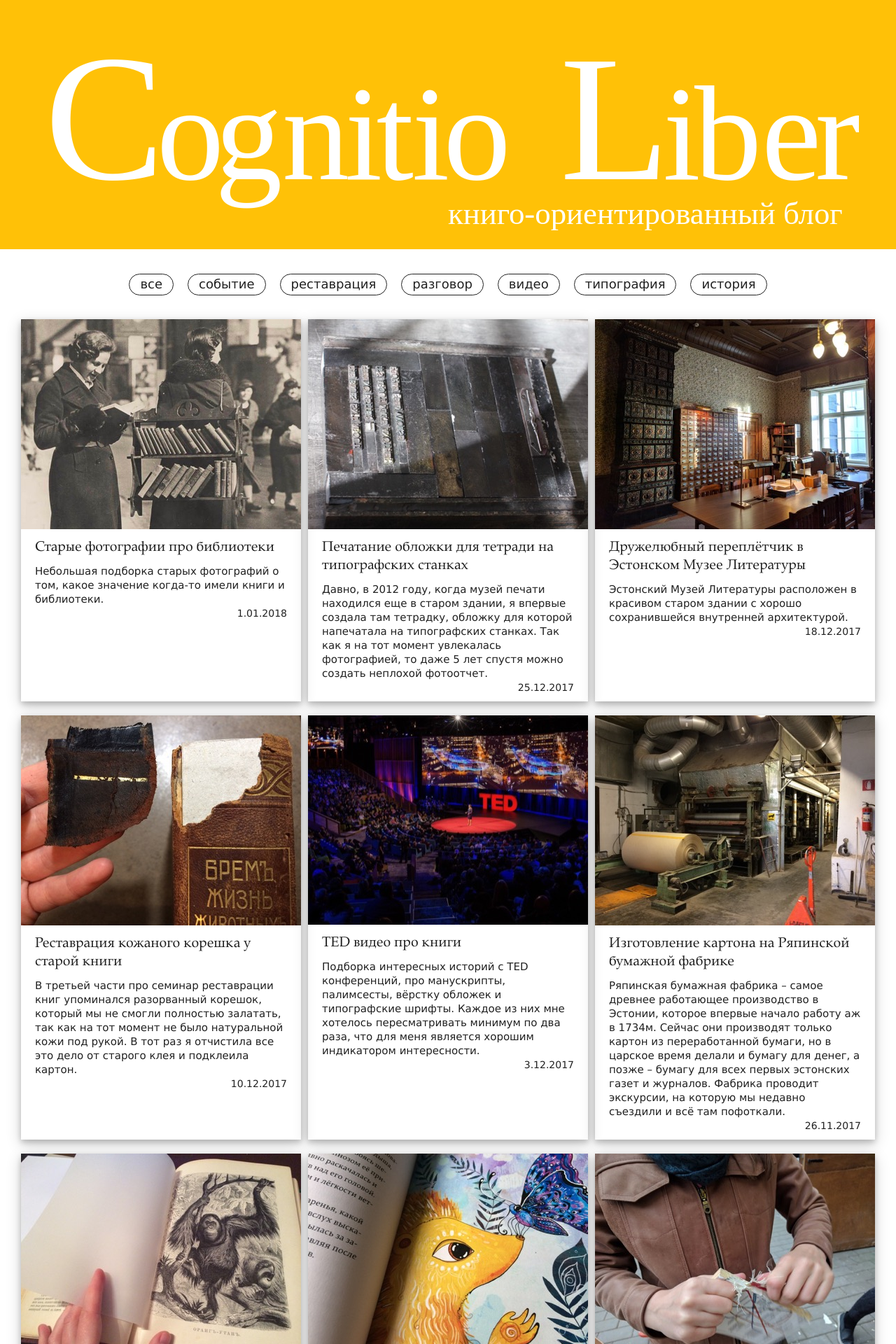
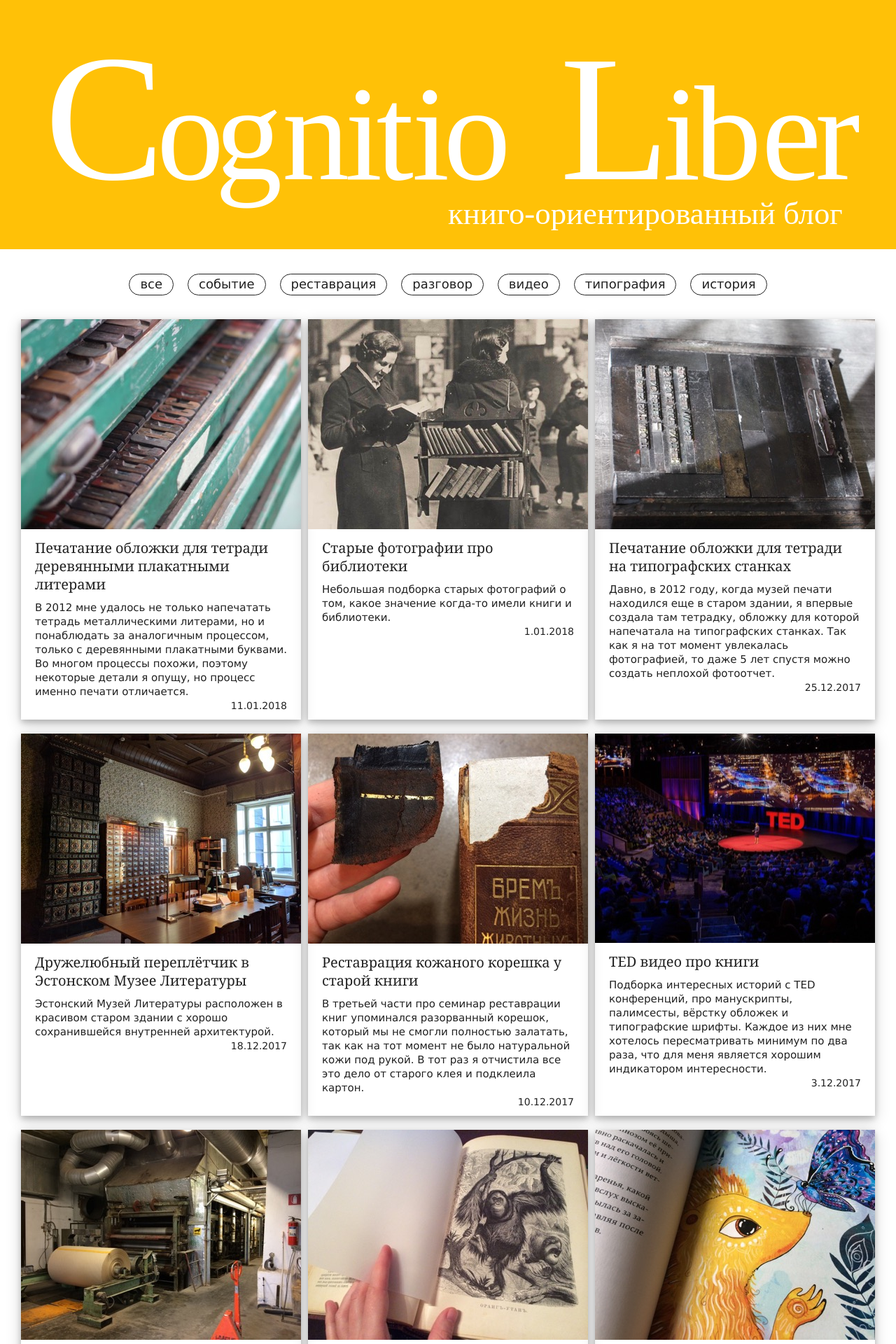
Before and after one commit to iriiiina/blog-about-books, a Jekyll site: the page built from index.html, in a window 1280 px wide. Shown: the top 1920 px of the page at 70% size. Built offline with Jekyll 4.4.1, drawn with Linux system fonts in a browser that asks for light colours; part of the change alters nothing that is shown.

Commit message:
Add post making-spiral-notebook-with-wood-letters

```diff
--- a/_posts/2017-12-25-making-spiral-notebook.md
+++ b/_posts/2017-12-25-making-spiral-notebook.md
@@ -4,6 +4,9 @@ title: Печатание обложки для тетради на типогр
 excerpt: Давно, в 2012 году, когда музей печати находился еще в старом здании, я впервые создала там тетрадку, обложку для которой напечатала на типографских станках. Так как я на тот момент увлекалась фотографией, то даже 5 лет спустя можно создать неплохой фотоотчет.
 categories: типография
 date: 2017-12-25
+---
+*Для полной картины можно прочитать еще и про [печатание деревянными литерами]({{ site.url }}/2018/01/11/making-spiral-notebook-with-wood-letters).*
+
 ---
 
 Давно, в 2012 году, когда [музей печати](http://www.trykimuuseum.ee/portfolio/information-in-english) находился еще в старом здании, я впервые создала там тетрадку, обложку для которой напечатала на типографских станках. Так как я на тот момент увлекалась фотографией, то даже 5 лет спустя можно создать неплохой фотоотчет.
--- /dev/null
+++ b/_posts/2018-01-11-making-spiral-notebook-with-wood-letters.md
@@ -0,0 +1,59 @@
+---
+layout: post
+title: Печатание обложки для тетради деревянными плакатными литерами
+excerpt: В 2012 мне удалось не только напечатать тетрадь металлическими литерами, но и понаблюдать за аналогичным процессом, только с деревянными плакатными буквами. Во многом процессы похожи, поэтому некоторые детали я опущу, но процесс именно печати отличается.
+categories: типография
+date: 2018-01-11
+---
+
+В 2012 мне удалось не только [напечатать тетрадь металлическими литерами](http://book.irina-ivanova.eu/2017/12/25/making-spiral-notebook), но и понаблюдать за аналогичным процессом, только с деревянными плакатными буквами. Во многом процессы похожи, поэтому некоторые детали я опущу.
+
+Плакатные буквы больше по размеру, поэтому они делаются из дерева, чтобы не были жутко тяжелыми. Хранятся в таких же ящиках, как и металлические литеры.
+
+![Фотография, иллюстрирующая пост]({{ site.url }}/assets/post-images/2018-01-11/1.JPG)
+
+Для них уже можно делать картинки и украшательства побольше и подетальнее: необходимый рисунок делается на металическом листе, который потом прикалывается к деревянному бруску.
+
+![Фотография, иллюстрирующая пост]({{ site.url }}/assets/post-images/2018-01-11/2.JPG)
+
+![Фотография, иллюстрирующая пост]({{ site.url }}/assets/post-images/2018-01-11/3.JPG)
+
+Если какое-либо сочетание буков используется особенно часто (например, название газеты Postimees), то его выливают отдельным цельным куском, для экономии времени.
+
+![Фотография, иллюстрирующая пост]({{ site.url }}/assets/post-images/2018-01-11/4.JPG)
+
+Или вот название книги «Тяжёлые времена» (эст. Rasked ajad).
+
+![Фотография, иллюстрирующая пост]({{ site.url }}/assets/post-images/2018-01-11/5.JPG)
+
+Для печатания обложки для тетради сначала отбираются все буквы и картинки, которые хочется использовать.
+
+![Фотография, иллюстрирующая пост]({{ site.url }}/assets/post-images/2018-01-11/6.JPG)
+
+Потом измеряется высота каждого элемента.
+
+![Фотография, иллюстрирующая пост]({{ site.url }}/assets/post-images/2018-01-11/7.JPG)
+
+Для печатания под прессом важно, чтобы высота была одинаковая, иначе какие-то участки совсем не отпечатаются. А проблема с деревом в том, что оно мягкое и со временем изнашивается.
+
+![Фотография, иллюстрирующая пост]({{ site.url }}/assets/post-images/2018-01-11/8.JPG)
+
+Поэтому выбирается либо самая высокая, либо самая низкая буква, а остальные подгоняются под неё. Если надо нарастить высоту, то к нижней части приклеивается бумага соответствующей плотности. А если надо убрать, то она просто стачивается наждачной бумагой.
+
+![Фотография, иллюстрирующая пост]({{ site.url }}/assets/post-images/2018-01-11/9.JPG)
+
+Потом все элементы расставляются на прессе в таком порядке, как они должны быть на обложке. Так как буквы большие и толстые, то их не надо особо крепить – они и так держаться. Ну, при желании можно приклеить скотчем.
+
+![Фотография, иллюстрирующая пост]({{ site.url }}/assets/post-images/2018-01-11/10.JPG)
+
+Буквы равномерно промазываются типографской краской и печатается несколько вариантов, чтобы было из чего выбрать.
+
+![Фотография, иллюстрирующая пост]({{ site.url }}/assets/post-images/2018-01-11/11.JPG)
+
+Дыроколом для пружины измеряется толщина блока страниц вместе с обложкой.
+
+![Фотография, иллюстрирующая пост]({{ site.url }}/assets/post-images/2018-01-11/12.JPG)
+
+И на основе толщины ставится соответствующая пружина.
+
+![Фотография, иллюстрирующая пост]({{ site.url }}/assets/post-images/2018-01-11/13.JPG)
--- a/css/style.sass
+++ b/css/style.sass
@@ -71,7 +71,7 @@ header
 .preview-title
   text-align: left
   padding: 10px 20px 0 20px
-  font-family: "Palatino Linotype", "Book Antiqua", Palatino, serif
+  font-family: Georgia, serif
   line-height: 25px
 
 .preview-title-a
@@ -123,7 +123,7 @@ h2
   color: $color-dark-gray
   margin: 10px 20px 0 20px
   line-height: 35px
-  font-family: "Palatino Linotype", "Book Antiqua", Palatino, serif
+  font-family: Georgia, serif
 #post-info
   display: flex
   justify-content: center
```
Also changed, not shown: assets/post-images/2018-01-11/1.JPG (added), assets/post-images/2018-01-11/10.JPG (added), assets/post-images/2018-01-11/11.JPG (added), assets/post-images/2018-01-11/12.JPG (added), assets/post-images/2018-01-11/13.JPG (added), assets/post-images/2018-01-11/2.JPG (added), assets/post-images/2018-01-11/3.JPG (added), assets/post-images/2018-01-11/4.JPG (added), assets/post-images/2018-01-11/5.JPG (added), assets/post-images/2018-01-11/6.JPG (added), assets/post-images/2018-01-11/7.JPG (added), assets/post-images/2018-01-11/8.JPG (added), assets/post-images/2018-01-11/9.JPG (added), assets/post-images/2018-01-11/preview.jpg (added), 1 other file.
